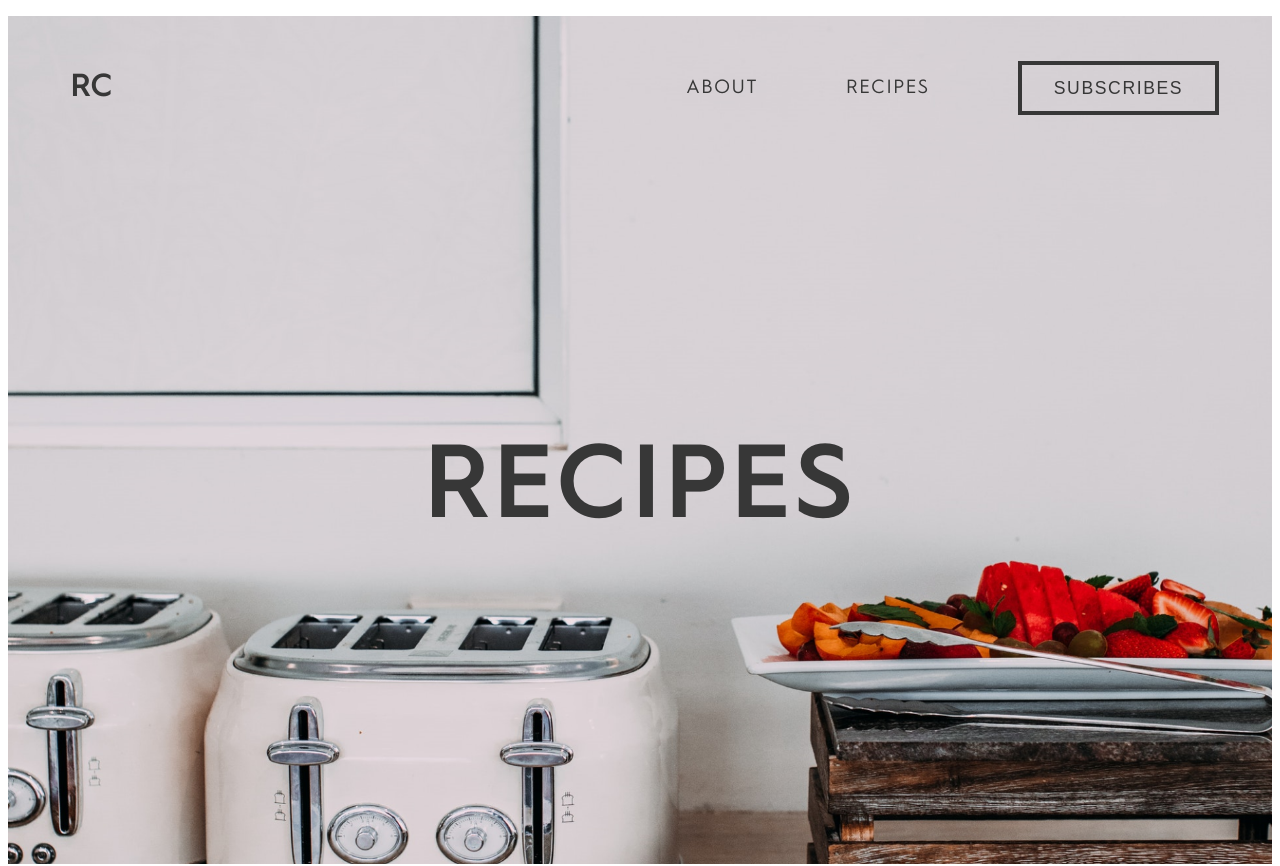
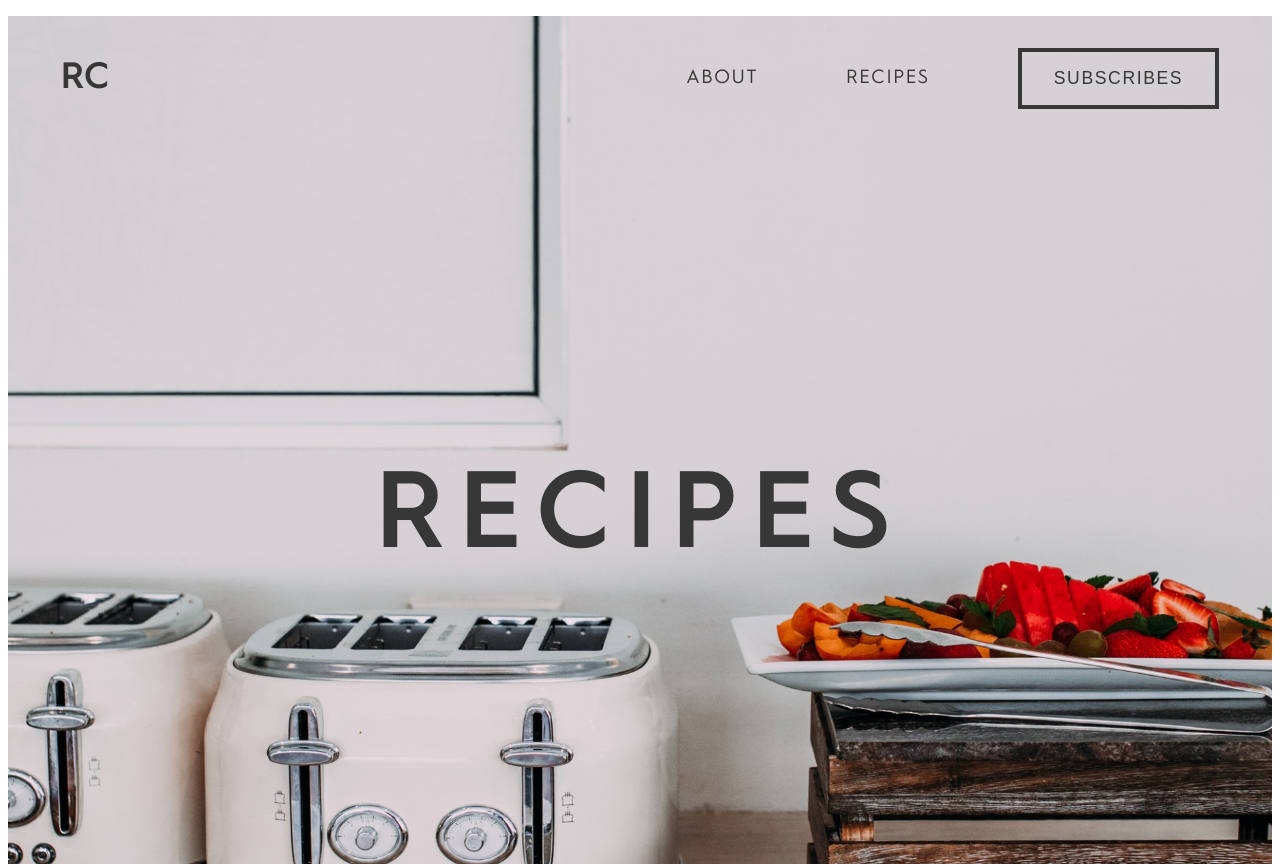
Before and after one commit to LuisAndrade18/Recipes, a React (Create React App) app: page / in a window 1280 px wide. Shown: the top 866 px of the page. Built offline with nearby package versions, Linux system fonts and the light colour scheme.

Commit message:
adjusting proportions based on design

```diff
--- a/src/components/footer/Style.js
+++ b/src/components/footer/Style.js
@@ -1,4 +1,4 @@
-import styled from 'styled-components';
+import styled from "styled-components";
 
 export const Footer = styled.footer`
   display: flex;
@@ -8,10 +8,10 @@ export const Footer = styled.footer`
 
 export const Subs = styled.div`
   width: 100%;
-  height: 60vh;
+  height: 80vh;
   min-height: 400px;
   background-color: #dfe4de;
-  font-family: 'HURME GEOMETRIC';
+  font-family: "HURME GEOMETRIC";
   display: flex;
   align-items: center;
   justify-content: center;
@@ -32,14 +32,14 @@ export const Subs = styled.div`
   }
   h2 {
     font-size: 2rem;
-    font-family: 'HURME GEOMETRIC S.B.';
+    font-family: "HURME GEOMETRIC S.B.";
     letter-spacing: 4.2px;
   }
   h4 {
     margin: 15px;
     text-align: center;
     font-size: 1.6rem;
-    font-family: 'HURME GEOMETRIC L.';
+    font-family: "HURME GEOMETRIC L.";
     letter-spacing: 2px;
   }
   input {
@@ -53,7 +53,7 @@ export const Subs = styled.div`
   }
   input::placeholder {
     font-size: 18px;
-    font-family: 'HURME GEOMETRIC L.';
+    font-family: "HURME GEOMETRIC L.";
     color: #707070;
   }
   button {
@@ -67,7 +67,7 @@ export const Subs = styled.div`
     border: solid 6px #373737;
     cursor: pointer;
     color: #373737;
-    font-family: 'HURME GEOMETRIC S.B.';
+    font-family: "HURME GEOMETRIC S.B.";
   }
 
   @media (min-width: 770px) {
@@ -75,9 +75,17 @@ export const Subs = styled.div`
       width: 30%;
     }
   }
+
   @media (min-width: 1000px) {
     button {
       height: 6vh;
+      margin: 10px;
+
+      :hover {
+        cursor: pointer;
+        color: #ffffff;
+        background-color: #373737;
+      }
     }
   }
 `;
@@ -85,7 +93,7 @@ export const Subs = styled.div`
 export const Nav = styled.div`
   width: 100%;
   background-color: #f2f4f1;
-  font-family: 'HURME GEOMETRIC';
+  font-family: "HURME GEOMETRIC";
   text-align: center;
   display: flex;
   flex-direction: column;
@@ -145,7 +153,7 @@ export const Icons = styled.div`
   display: flex;
   justify-content: space-between;
   align-items: center;
-  figure{
+  figure {
     width: 20%;
   }
   img {
@@ -170,7 +178,7 @@ export const Icons = styled.div`
   @media (min-width: 1000px) {
     width: 17%;
     margin-bottom: 0;
-    margin-left: 3%;
+    margin-left: 5%;
   }
 `;
 
@@ -185,14 +193,18 @@ export const Copyrigth = styled.div`
   div {
     width: 94%;
     font-size: 0.52rem;
-    opacity: .5;
+    opacity: 0.5;
     word-break: break-all;
   }
 
   @media (min-width: 770px) {
     div {
-      font-size: .9vw;
+      font-size: 0.8vw;
       text-align: center;
+    }
+
+    p {
+      letter-spacing: 1.68px;
     }
   }
 `;
--- a/src/components/header/Style.js
+++ b/src/components/header/Style.js
@@ -14,7 +14,7 @@ export const Header = styled.header`
 `;
 
 export const MenuDesktop = styled.section`
-  padding: 2.8rem 3.3rem 0 3.9rem;
+  padding: 2rem 3.3rem 0 3.3rem;
   display: flex;
   justify-content: space-between;
   align-items: center;
@@ -25,7 +25,7 @@ export const MenuDesktop = styled.section`
 `;
 
 export const Logo = styled.h1`
-  font-size: 2rem;
+  font-size: 2.3rem;
   font-family: "HURME GEOMETRIC S.B.";
 `;
 
@@ -53,20 +53,35 @@ export const MenuDesktopItem = styled.li`
   }
 `;
 
+export const BoxTitle = styled.div`
+  display: flex;
+  justify-content: center;
+  align-items: center;
+  height: 49.6rem;
+
+  @media (min-width: 1000px) {
+    position: relative;
+  }
+`;
+
 export const Title = styled.h1`
   font-size: 2.5rem;
   letter-spacing: 0.9rem;
   font-family: "HURME GEOMETRIC S.B.";
 
   @media (min-width: 1024px) {
-    font-size: 6.5rem;
-    letter-spacing: 0.2rem;
+    position: absolute;
+    top: 45%;
+    left: 50%;
+    transform: translate(-50%);
+    font-size: 8.5vw;
+    letter-spacing: 0.9rem;
   }
 `;
 
 export const SubscribesButton = styled.button`
   margin-left: 5.5rem;
-  padding: 0.8rem 2rem;
+  padding: 1rem 2rem;
   font-size: 1.1rem;
   letter-spacing: 0.1rem;
   color: #373737;
@@ -115,10 +130,3 @@ export const BoxMobileList = styled.ul`
 export const MenuMobileItem = styled.li`
   margin-bottom: 2rem;
 `;
-
-export const BoxTitle = styled.div`
-  display: flex;
-  justify-content: center;
-  align-items: center;
-  height: 49.6rem;
-`;
--- a/src/components/main/components/latestRecipes/Style.js
+++ b/src/components/main/components/latestRecipes/Style.js
@@ -3,6 +3,7 @@ import styled from "styled-components";
 export const Container = styled.section`
   text-align: center;
   padding: 1.5rem 1rem;
+  margin-bottom: 8rem;
 `;
 
 export const BoxRecipesTitle = styled.div`
```
